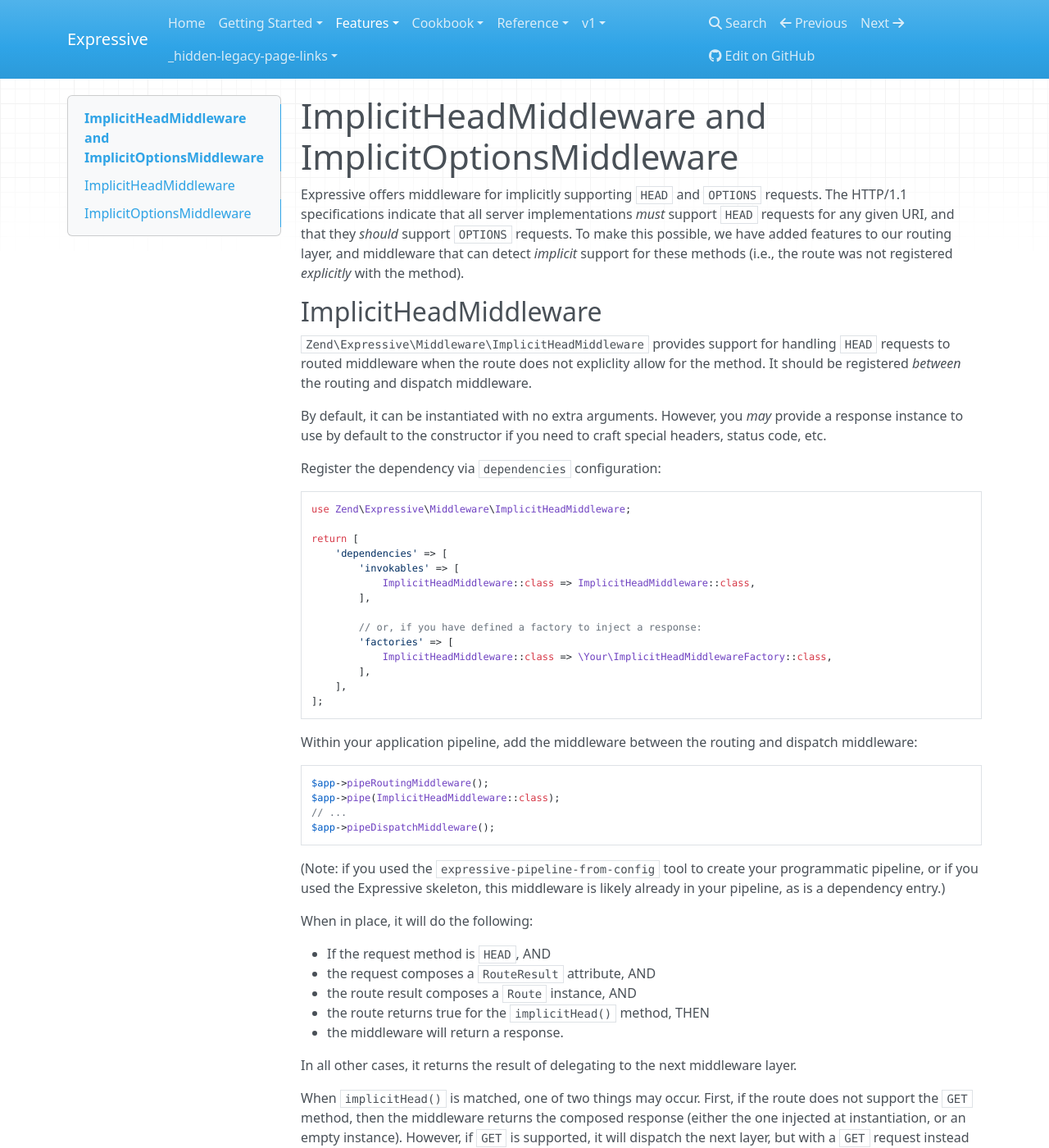
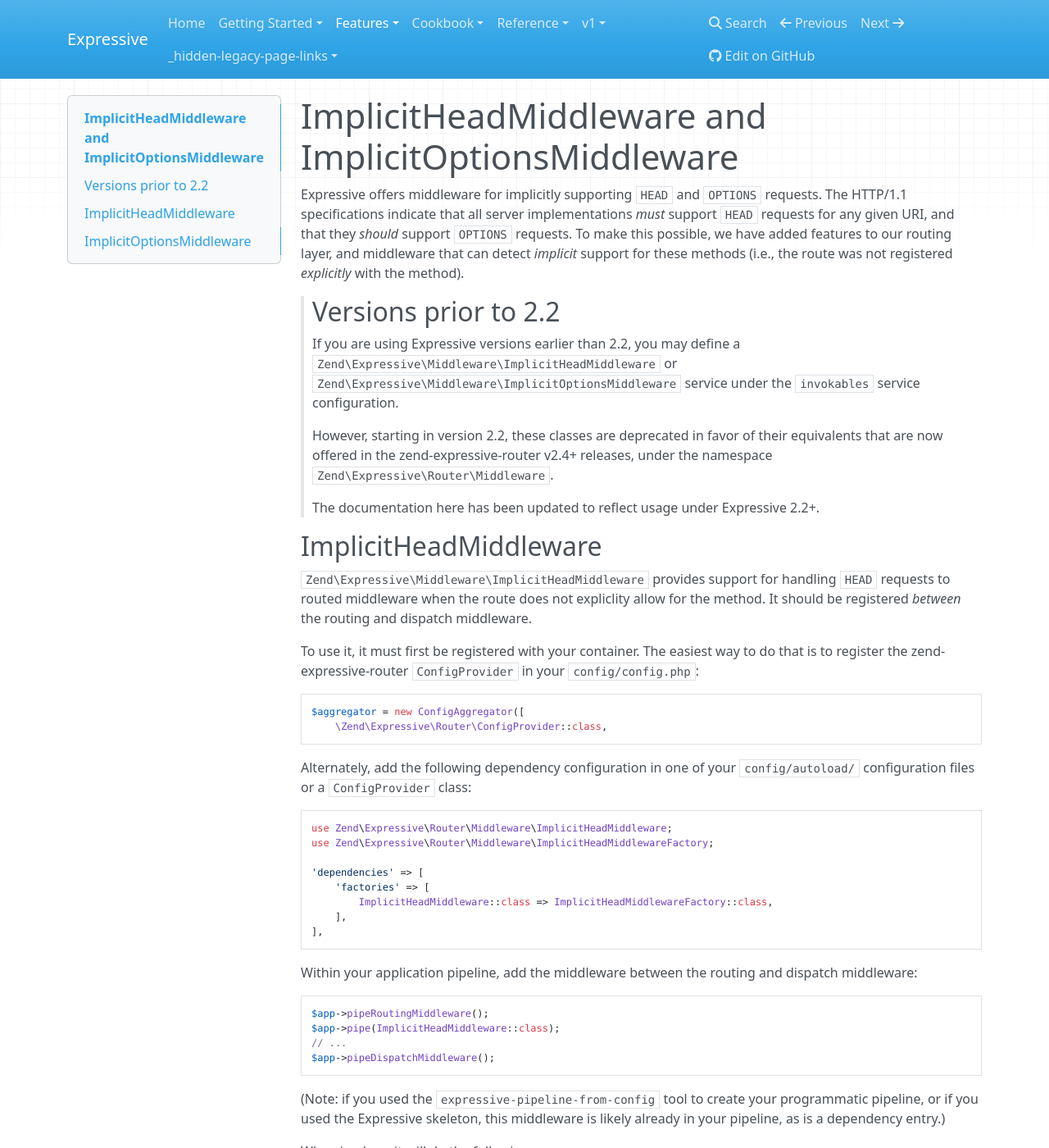
Before and after one commit to zendframework/zend-expressive, an MkDocs documentation site: the page built from docs/book/v2/features/middleware/implicit-methods-middleware.md, in a window 1280 px wide and 1400 px high. Shown: the whole window at 82% size. Built offline with MkDocs 1.6.1, drawn with Linux system fonts in a browser that asks for light colours; nearby versions of some CDN libraries; old or Windows-style settings are respelled for this version of MkDocs; some of the changed text lies outside the part shown.

Commit message:
Documents deprecations and tooling

````diff
--- a/docs/book/v2/features/middleware/implicit-methods-middleware.md
+++ b/docs/book/v2/features/middleware/implicit-methods-middleware.md
@@ -7,6 +7,19 @@
 layer, and middleware that can detect _implicit_  support for these methods
 (i.e., the route was not registered _explicitly_ with the method).
 
+> ## Versions prior to 2.2
+>
+> If you are using Expressive versions earlier than 2.2, you may define a
+> `Zend\Expressive\Middleware\ImplicitHeadMiddleware` or
+> `Zend\Expressive\Middleware\ImplicitOptionsMiddleware` service under the
+> `invokables` service configuration.
+>
+> However, starting in version 2.2, these classes are deprecated in favor of their
+> equivalents that are now offered in the zend-expressive-router v2.4+ releases,
+> under the namespace `Zend\Expressive\Router\Middleware`.
+>
+> The documentation here has been updated to reflect usage under Expressive 2.2+.
+
 ## ImplicitHeadMiddleware
 
 `Zend\Expressive\Middleware\ImplicitHeadMiddleware` provides support for
@@ -14,27 +27,27 @@
 allow for the method. It should be registered _between_ the routing and dispatch
 middleware.
 
-By default, it can be instantiated with no extra arguments. However, you _may_
-provide a response instance to use by default to the constructor if you need to
-craft special headers, status code, etc.
-
-Register the dependency via `dependencies` configuration:
+To use it, it must first be registered with your container. The easiest way to
+do that is to register the zend-expressive-router `ConfigProvider` in your
+`config/config.php`:
 
 ```php
-use Zend\Expressive\Middleware\ImplicitHeadMiddleware;
+$aggregator = new ConfigAggregator([
+    \Zend\Expressive\Router\ConfigProvider::class,
+```
 
-return [
-    'dependencies' => [
-        'invokables' => [
-            ImplicitHeadMiddleware::class => ImplicitHeadMiddleware::class,
-        ],
+Alternately, add the following dependency configuration in one of your
+`config/autoload/` configuration files or a `ConfigProvider` class:
 
-        // or, if you have defined a factory to inject a response:
-        'factories' => [
-            ImplicitHeadMiddleware::class => \Your\ImplicitHeadMiddlewareFactory::class,
-        ],
+```php
+use Zend\Expressive\Router\Middleware\ImplicitHeadMiddleware;
+use Zend\Expressive\Router\Middleware\ImplicitHeadMiddlewareFactory;
+
+'dependencies' => [
+    'factories' => [
+        ImplicitHeadMiddleware::class => ImplicitHeadMiddlewareFactory::class,
     ],
-];
+],
 ```
 
 Within your application pipeline, add the middleware between the routing and
@@ -80,32 +93,32 @@
 
 ## ImplicitOptionsMiddleware
 
-`Zend\Expressive\Middleware\ImplicitOptionsMiddleware` provides support for
+`Zend\Expressive\Router\Middleware\ImplicitOptionsMiddleware` provides support for
 handling `OPTIONS` requests to routed middleware when the route does not
 expliclity allow for the method. Like the `ImplicitHeadMiddleware`, it should be
 registered _between_ the routing and dispatch middleware.
 
-By default, it can be instantiated with no extra arguments. However, you _may_
-provide a response prototype instance to use by default to the constructor if
-you need to craft special headers, status code, etc.
-
-Register the dependency via `dependencies` configuration:
+To use it, it must first be registered with your container. The easiest way to
+do that is to register the zend-expressive-router `ConfigProvider` in your
+`config/config.php`:
 
 ```php
-use Zend\Expressive\Middleware\ImplicitOptionsMiddleware;
+$aggregator = new ConfigAggregator([
+    \Zend\Expressive\Router\ConfigProvider::class,
+```
 
-return [
-    'dependencies' => [
-        'invokables' => [
-            ImplicitOptionsMiddleware::class => ImplicitOptionsMiddleware::class,
-        ],
+Alternately, add the following dependency configuration in one of your
+`config/autoload/` configuration files or a `ConfigProvider` class:
 
-        // or, if you have defined a factory to inject a response:
-        'factories' => [
-            ImplicitOptionsMiddleware::class => \Your\ImplicitOptionsMiddlewareFactory::class,
-        ],
+```php
+use Zend\Expressive\Router\Middleware\ImplicitOptionsMiddleware;
+use Zend\Expressive\Router\Middleware\ImplicitOptionsMiddlewareFactory;
+
+'dependencies' => [
+    'factories' => [
+        ImplicitOptionsMiddleware::class => ImplicitOptionsMiddlewareFactory::class,
     ],
-];
+],
 ```
 
 Within your application pipeline, add the middleware between the routing and
````
Also changed, not shown: docs/book/v2/cookbook/autowiring-routes-and-pipelines.md (+32 -0 lines), docs/book/v2/features/application.md (+43 -47 lines), docs/book/v2/features/emitters.md (+10 -0 lines), docs/book/v2/getting-started/standalone.md (+7 -0 lines).
